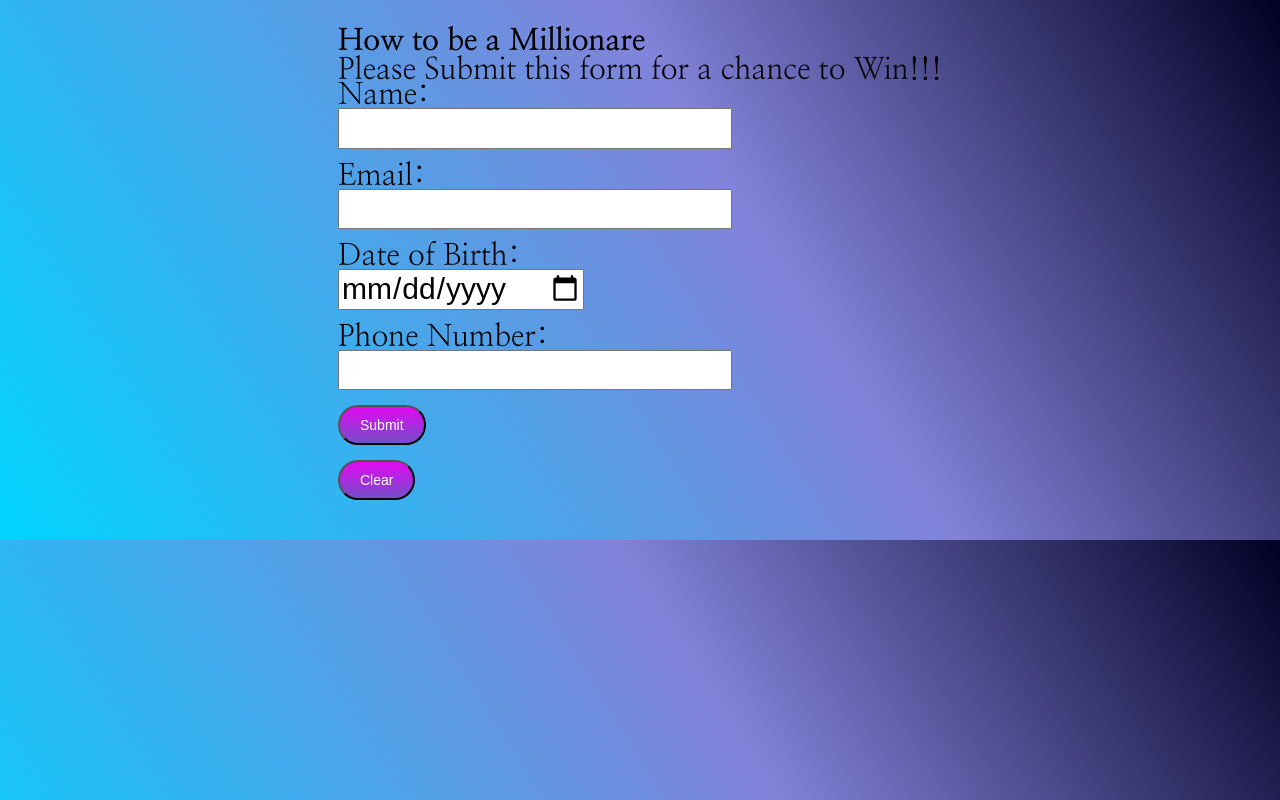
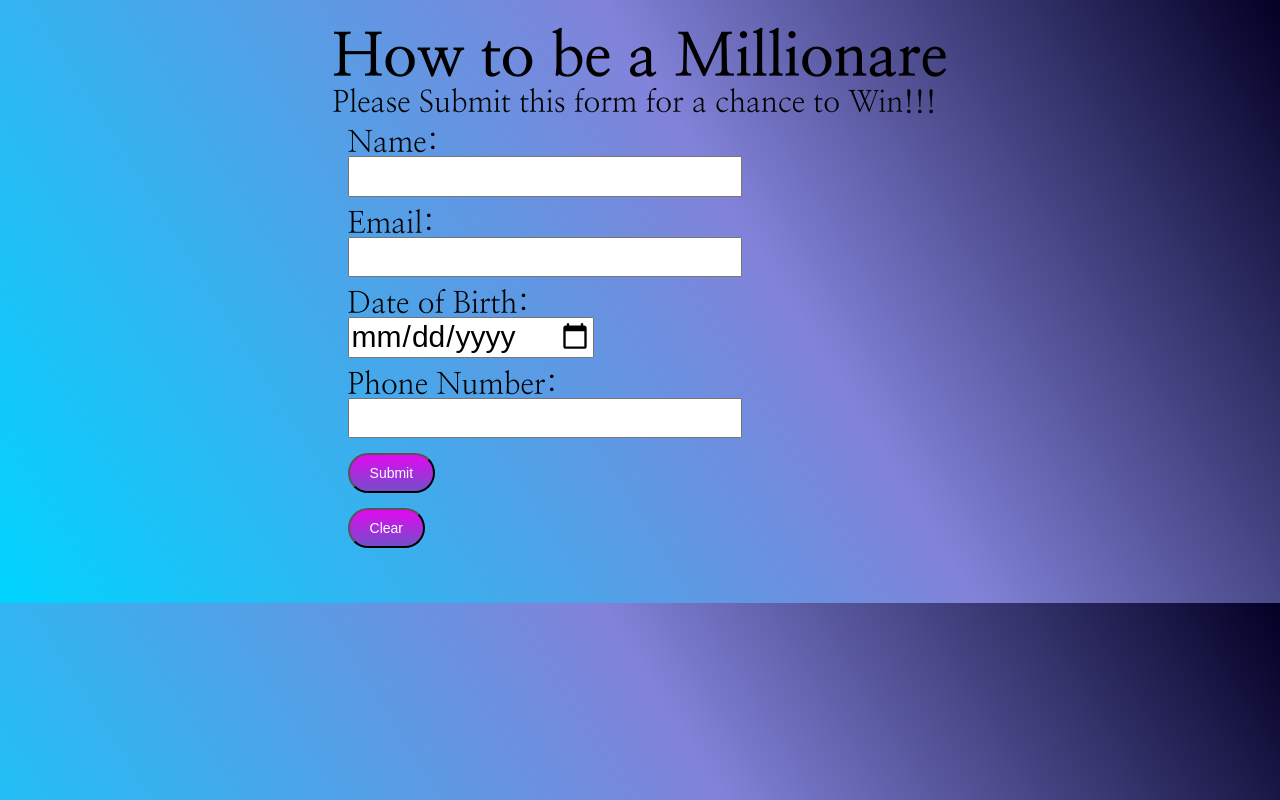
Before and after one commit to pradhyumpatel1/project1, a plain HTML site: page index.html in a window 1280 px wide. Drawn offline with Linux system fonts and the light colour scheme.

Commit message:
add padding to form

```diff
--- a/css/screen.css
+++ b/css/screen.css
@@ -11,10 +11,14 @@ html{
 h1{
     font-weight: bold;
     line-height: 1.1em;
+    font-size: 2.0em;
 }
 body{
     background: rgb(2,0,36);
     background: linear-gradient(238deg, rgba(2,0,36,1) 0%, rgba(130,130,217,1) 41%, rgba(0,212,255,1) 100%);
+}
+form{
+    padding: .5em;
 }
 ul{
     list-style-type: none;
```
